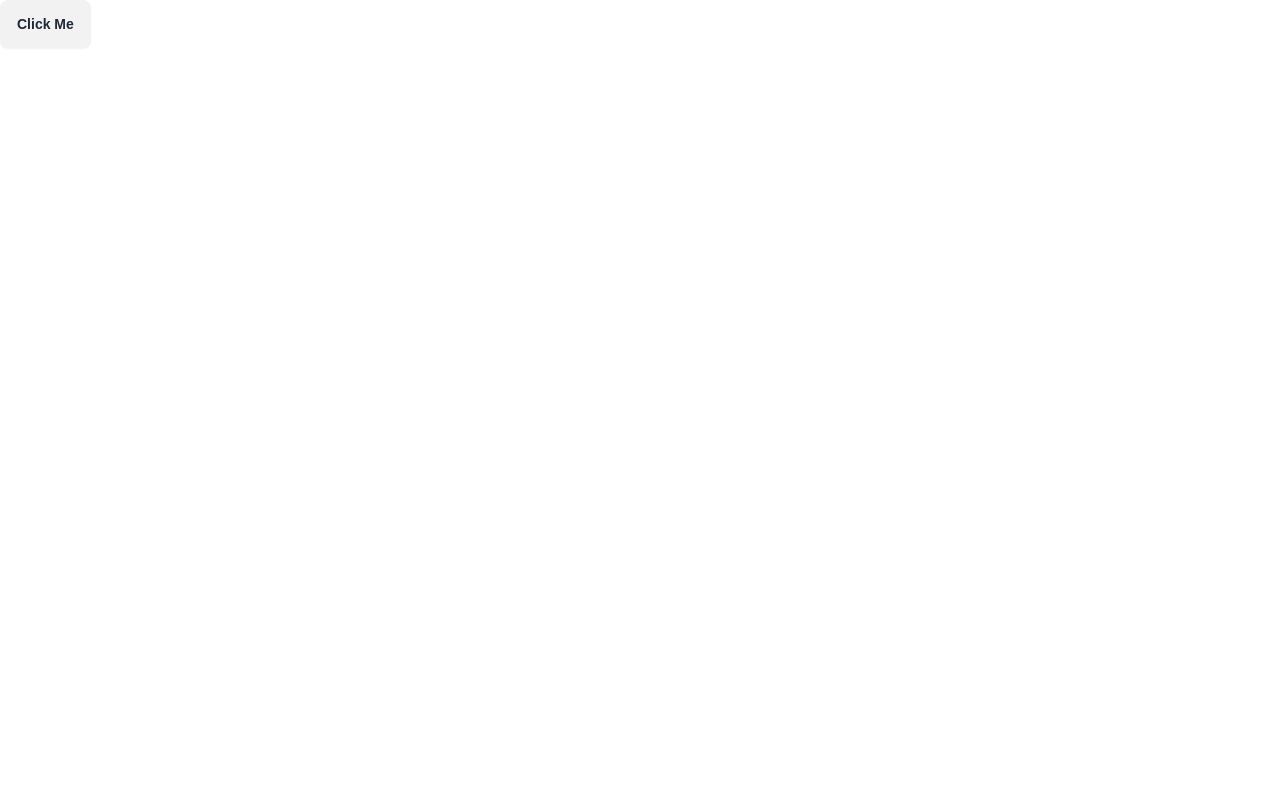
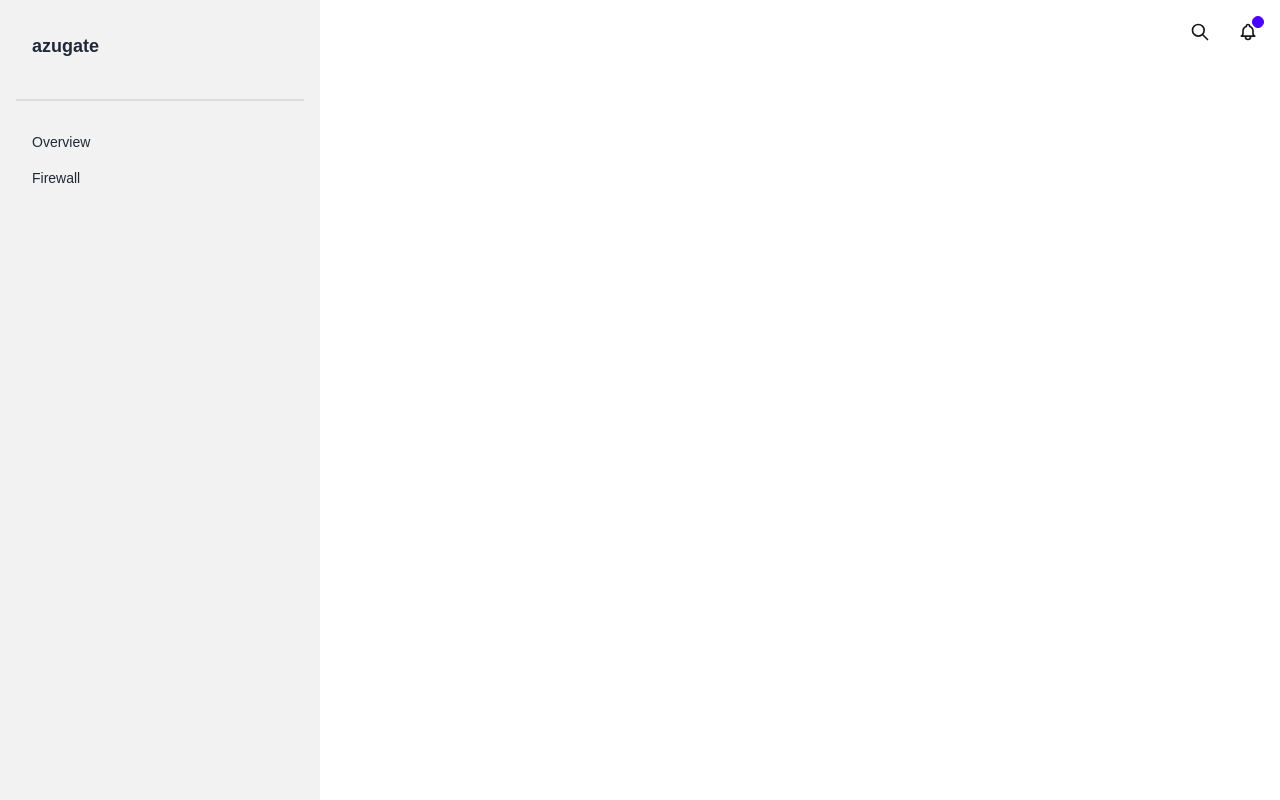
Before and after one commit to Azusain/azugate, a Next.js app in the folder frontend/: page / in a window 1280 px wide. Built offline with nearby package versions, Linux system fonts and the light colour scheme.

Commit message:
feat(frontend): home page structure

```diff
--- /dev/null
+++ b/frontend/src/app/login/page.tsx
@@ -0,0 +1,3 @@
+export default function Login() {
+  return <></>;
+}
--- a/frontend/src/app/page.tsx
+++ b/frontend/src/app/page.tsx
@@ -1,7 +1,82 @@
 export default function Home() {
   return (
-    <div>
-      <button className="btn">Click Me</button>
+    <div className="flex flex-row">
+      {/* sidebar */}
+      <div className="drawer lg:drawer-open w-1/4">
+        <input id="my-drawer-2" type="checkbox" className="drawer-toggle" />
+        <div className="drawer-content flex flex-col items-center justify-center">
+          {/* Page content here */}
+          <label
+            htmlFor="my-drawer-2"
+            className="btn btn-primary drawer-button lg:hidden"
+          >
+            Open drawer
+          </label>
+        </div>
+        <div className="drawer-side">
+          <label
+            htmlFor="my-drawer-2"
+            aria-label="close sidebar"
+            className="drawer-overlay"
+          ></label>
+          <ul className="menu bg-base-200 text-base-content min-h-full w-80 p-4">
+            {/* Sidebar content here */}
+            <div className="font-semibold text-lg p-4">azugate</div>
+            <div className="divider"></div>
+
+            <li>
+              <a>Overview</a>
+            </li>
+            <li>
+              <a>Firewall</a>
+            </li>
+          </ul>
+        </div>
+      </div>
+      {/* navigation */}
+      <div className="w-3/4">
+        <div className="navbar bg-base-100">
+          <div className="navbar-start"></div>
+          <div className="navbar-center"></div>
+          <div className="navbar-end">
+            <button className="btn btn-ghost btn-circle">
+              <svg
+                xmlns="http://www.w3.org/2000/svg"
+                className="h-5 w-5"
+                fill="none"
+                viewBox="0 0 24 24"
+                stroke="currentColor"
+              >
+                <path
+                  strokeLinecap="round"
+                  strokeLinejoin="round"
+                  strokeWidth="2"
+                  d="M21 21l-6-6m2-5a7 7 0 11-14 0 7 7 0 0114 0z"
+                />
+              </svg>
+            </button>
+            <button className="btn btn-ghost btn-circle">
+              <div className="indicator">
+                <svg
+                  xmlns="http://www.w3.org/2000/svg"
+                  className="h-5 w-5"
+                  fill="none"
+                  viewBox="0 0 24 24"
+                  stroke="currentColor"
+                >
+                  <path
+                    strokeLinecap="round"
+                    strokeLinejoin="round"
+                    strokeWidth="2"
+                    d="M15 17h5l-1.405-1.405A2.032 2.032 0 0118 14.158V11a6.002 6.002 0 00-4-5.659V5a2 2 0 10-4 0v.341C7.67 6.165 6 8.388 6 11v3.159c0 .538-.214 1.055-.595 1.436L4 17h5m6 0v1a3 3 0 11-6 0v-1m6 0H9"
+                  />
+                </svg>
+                <span className="badge badge-xs badge-primary indicator-item"></span>
+              </div>
+            </button>
+          </div>
+        </div>
+      </div>
     </div>
   );
 }
```
